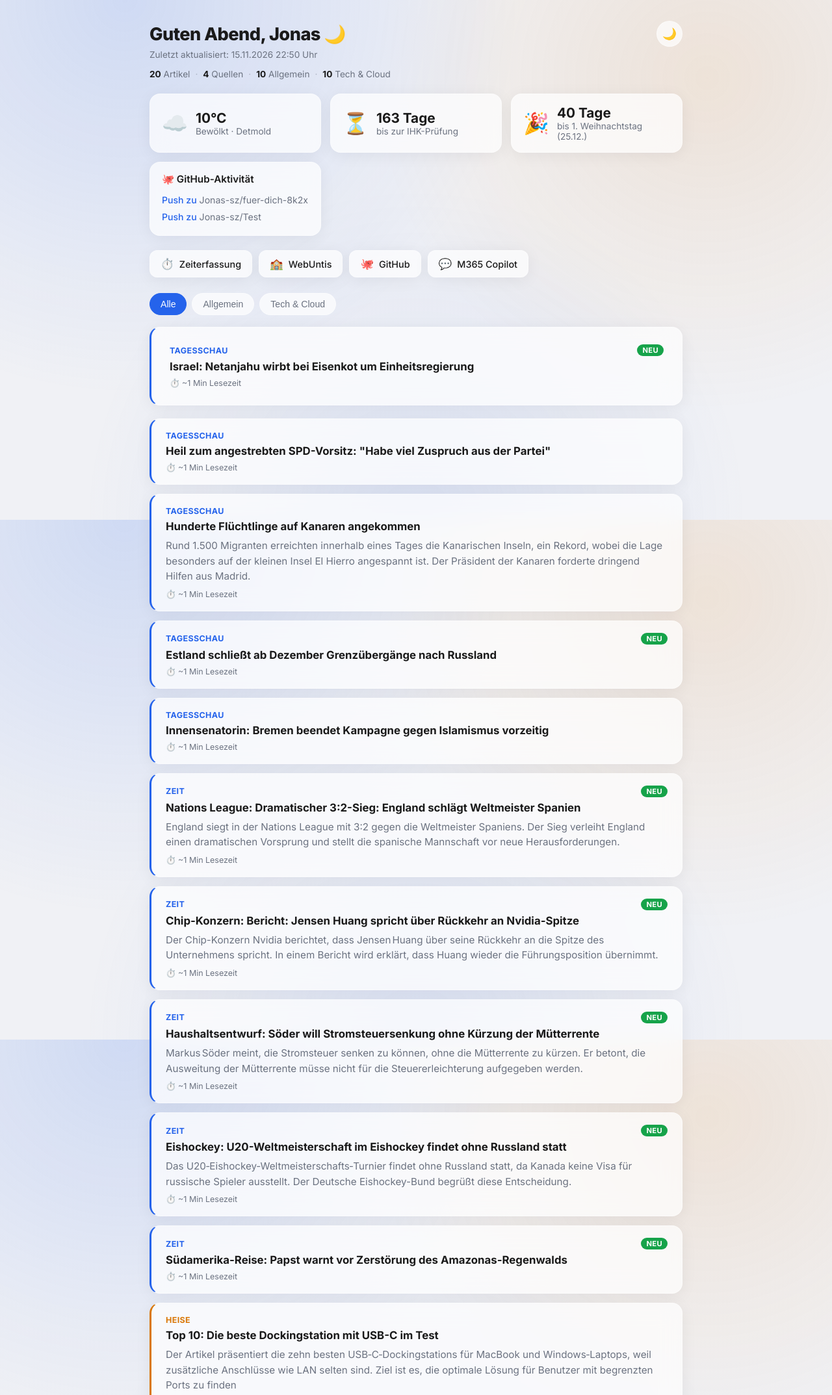
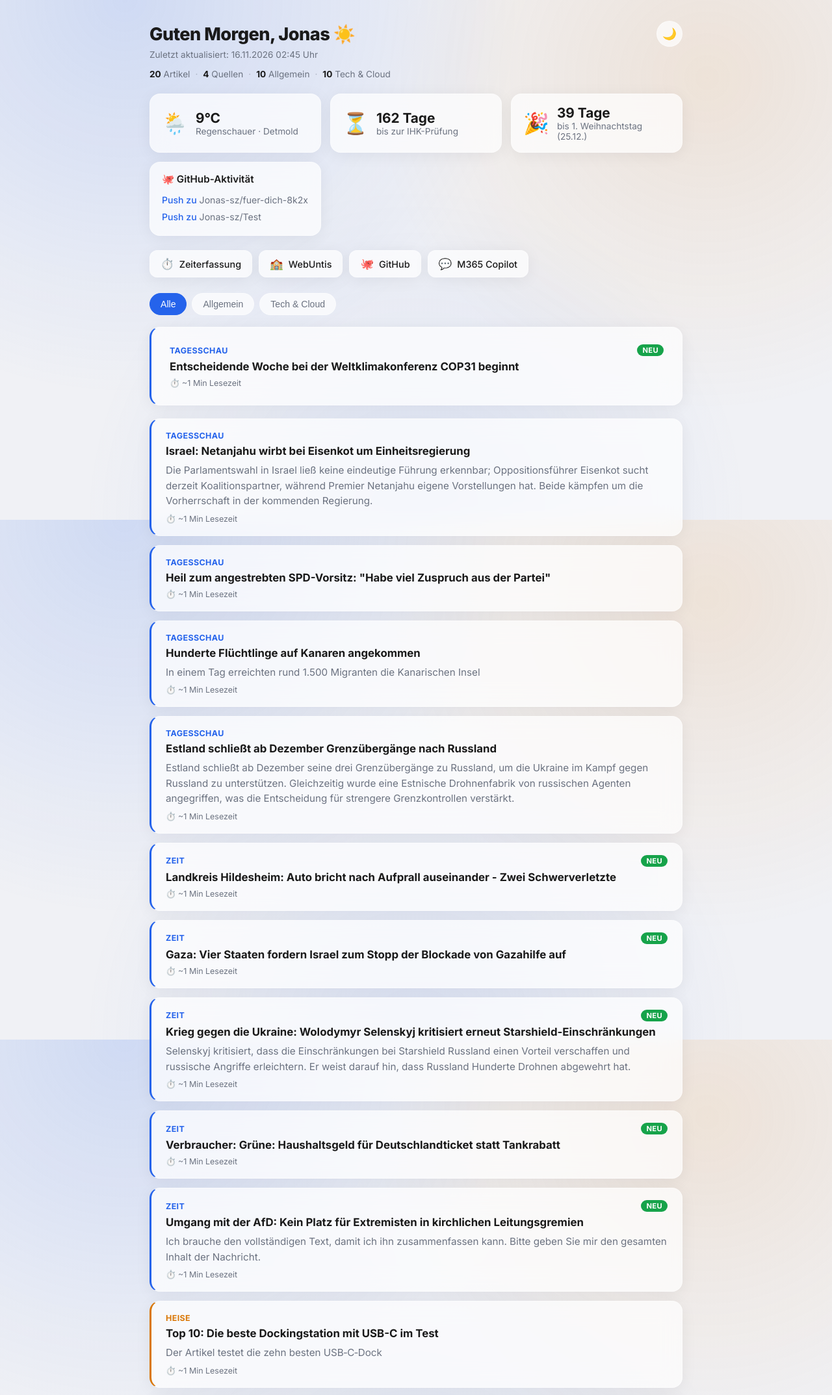
Before and after one commit to Jonas-sz/news-dashboard, a plain HTML site: page index.html in a window 1280 px wide. Shown: the top 2147 px of the page at 65% size. Drawn offline with Linux system fonts and the light colour scheme.

Commit message:
Update news

```diff
--- a/index.html
+++ b/index.html
@@ -129,10 +129,10 @@
 <body data-theme="light">
   <div id="skeleton">📰</div>
   <div class="topbar">
-    <h1>Guten Abend, Jonas 🌙</h1>
+    <h1>Guten Morgen, Jonas ☀️</h1>
     <button class="toggle-btn" id="themeToggle" aria-label="Dark Mode umschalten">🌙</button>
   </div>
-  <p class="updated">Zuletzt aktualisiert: 15.11.2026 22:50 Uhr</p>
+  <p class="updated">Zuletzt aktualisiert: 16.11.2026 02:45 Uhr</p>
 
       <div class="stats-bar">
         <div class="stat"><strong>20</strong> Artikel</div>
@@ -147,17 +147,17 @@
   <div class="widgets">
 
         <div class="widget weather">
-          <span class="weather-icon">☁️</span>
+          <span class="weather-icon">🌦️</span>
           <div>
-            <div class="weather-temp">10°C</div>
-            <div class="widget-sub">Bewölkt · Detmold</div>
+            <div class="weather-temp">9°C</div>
+            <div class="widget-sub">Regenschauer · Detmold</div>
           </div>
         </div>
 
         <div class="widget countdown">
           <span class="countdown-icon">⏳</span>
           <div>
-            <div class="countdown-days">163 Tage</div>
+            <div class="countdown-days">162 Tage</div>
             <div class="widget-sub">bis zur IHK-Prüfung</div>
           </div>
         </div>
@@ -165,7 +165,7 @@
         <div class="widget holiday">
           <span class="countdown-icon">🎉</span>
           <div>
-            <div class="countdown-days">40 Tage</div>
+            <div class="countdown-days">39 Tage</div>
             <div class="widget-sub">bis 1. Weihnachtstag (25.12.)</div>
           </div>
         </div>
@@ -190,7 +190,7 @@
             <div class="source">Tagesschau</div>
             <span class="badge-new">NEU</span>
           </div>
-          <h3><a href="https://www.tagesschau.de/ausland/asien/israel-netanjahu-einheitsregierung-100.html" target="_blank" rel="noopener">Israel: Netanjahu wirbt bei Eisenkot um Einheitsregierung</a></h3>
+          <h3><a href="https://www.tagesschau.de/ausland/asien/cop-klimagipfel-schneider-100.html" target="_blank" rel="noopener">Entscheidende Woche bei der Weltklimakonferenz COP31 beginnt</a></h3>
           <p></p>
           <div class="read-time">⏱️ ~1 Min Lesezeit</div>
         </div>
@@ -200,8 +200,8 @@
             <div class="source">Tagesschau</div>
 
           </div>
-          <h3><a href="https://www.tagesschau.de/inland/innenpolitik/heil-spd-kandidatur-100.html" target="_blank" rel="noopener">Heil zum angestrebten SPD-Vorsitz: "Habe viel Zuspruch aus der Partei"</a></h3>
-          <p></p>
+          <h3><a href="https://www.tagesschau.de/ausland/asien/israel-netanjahu-einheitsregierung-100.html" target="_blank" rel="noopener">Israel: Netanjahu wirbt bei Eisenkot um Einheitsregierung</a></h3>
+          <p>Die Parlamentswahl in Israel ließ keine eindeutige Führung erkennbar; Oppositionsführer Eisenkot sucht derzeit Koalitionspartner, während Premier Netanjahu eigene Vorstellungen hat. Beide kämpfen um die Vorherrschaft in der kommenden Regierung.</p>
           <div class="read-time">⏱️ ~1 Min Lesezeit</div>
         </div>
         <div class="card" data-category="allgemein" style="animation-delay:0.1s; --cat-color:#2563eb">
@@ -209,17 +209,17 @@
             <div class="source">Tagesschau</div>
 
           </div>
-          <h3><a href="https://www.tagesschau.de/ausland/europa/fluechtlinge-ankunft-kanaren-100.html" target="_blank" rel="noopener">Hunderte Flüchtlinge auf Kanaren angekommen</a></h3>
-          <p>Rund 1.500 Migranten erreichten innerhalb eines Tages die Kanarischen Inseln, ein Rekord, wobei die Lage besonders auf der kleinen Insel El Hierro angespannt ist. Der Präsident der Kanaren forderte dringend Hilfen aus Madrid.</p>
+          <h3><a href="https://www.tagesschau.de/inland/innenpolitik/heil-spd-kandidatur-100.html" target="_blank" rel="noopener">Heil zum angestrebten SPD-Vorsitz: "Habe viel Zuspruch aus der Partei"</a></h3>
+          <p></p>
           <div class="read-time">⏱️ ~1 Min Lesezeit</div>
         </div>
         <div class="card" data-category="allgemein" style="animation-delay:0.15000000000000002s; --cat-color:#2563eb">
           <div class="card-top">
             <div class="source">Tagesschau</div>
-            <span class="badge-new">NEU</span>
+
           </div>
-          <h3><a href="https://www.tagesschau.de/ausland/europa/estland-russland-grenze-geschlossen-100.html" target="_blank" rel="noopener">Estland schließt ab Dezember Grenzübergänge nach Russland</a></h3>
-          <p></p>
+          <h3><a href="https://www.tagesschau.de/ausland/europa/fluechtlinge-ankunft-kanaren-100.html" target="_blank" rel="noopener">Hunderte Flüchtlinge auf Kanaren angekommen</a></h3>
+          <p>In einem Tag erreichten rund 1.500 Migranten die Kanarischen Insel</p>
           <div class="read-time">⏱️ ~1 Min Lesezeit</div>
         </div>
         <div class="card" data-category="allgemein" style="animation-delay:0.2s; --cat-color:#2563eb">
@@ -227,8 +227,8 @@
             <div class="source">Tagesschau</div>
 
           </div>
-          <h3><a href="https://www.tagesschau.de/inland/innenpolitik/bremen-beendet-kampagne-gegen-islamismus-vorzeitig-100.html" target="_blank" rel="noopener">Innensenatorin: Bremen beendet Kampagne gegen Islamismus vorzeitig</a></h3>
-          <p></p>
+          <h3><a href="https://www.tagesschau.de/ausland/europa/estland-russland-grenze-geschlossen-100.html" target="_blank" rel="noopener">Estland schließt ab Dezember Grenzübergänge nach Russland</a></h3>
+          <p>Estland schließt ab Dezember seine drei Grenzübergänge zu Russland, um die Ukraine im Kampf gegen Russland zu unterstützen. Gleichzeitig wurde eine Estnische Drohnenfabrik von russischen Agenten angegriffen, was die Entscheidung für strengere Grenzkontrollen verstärkt.</p>
           <div class="read-time">⏱️ ~1 Min Lesezeit</div>
         </div>
         <div class="card" data-category="allgemein" style="animation-delay:0.25s; --cat-color:#2563eb">
@@ -236,8 +236,8 @@
             <div class="source">Zeit</div>
             <span class="badge-new">NEU</span>
           </div>
-          <h3><a href="https://www.zeit.de/news/2026-11/15/dramatischer-3-2-sieg-england-schlaegt-weltmeister-spanien" target="_blank" rel="noopener">Nations League: Dramatischer 3:2-Sieg: England schlägt Weltmeister Spanien</a></h3>
-          <p>England siegt in der Nations League mit 3:2 gegen die Weltmeister Spaniens. Der Sieg verleiht England einen dramatischen Vorsprung und stellt die spanische Mannschaft vor neue Herausforderungen.</p>
+          <h3><a href="https://www.zeit.de/news/2026-11/16/auto-bricht-nach-aufprall-auseinander-zwei-schwerverletzte" target="_blank" rel="noopener">Landkreis Hildesheim: Auto bricht nach Aufprall auseinander - Zwei Schwerverletzte</a></h3>
+          <p></p>
           <div class="read-time">⏱️ ~1 Min Lesezeit</div>
         </div>
         <div class="card" data-category="allgemein" style="animation-delay:0.30000000000000004s; --cat-color:#2563eb">
@@ -245,8 +245,8 @@
             <div class="source">Zeit</div>
             <span class="badge-new">NEU</span>
           </div>
-          <h3><a href="https://www.zeit.de/news/2026-11/15/bericht-jensen-huang-spricht-ueber-rueckkehr-an-nvidia-spitze" target="_blank" rel="noopener">Chip-Konzern: Bericht: Jensen Huang spricht über Rückkehr an Nvidia-Spitze</a></h3>
-          <p>Der Chip-Konzern Nvidia berichtet, dass Jensen Huang über seine Rückkehr an die Spitze des Unternehmens spricht. In einem Bericht wird erklärt, dass Huang wieder die Führungsposition übernimmt.</p>
+          <h3><a href="https://www.zeit.de/politik/ausland/2025-10/krieg-gaza-israel-hamas-liveblog" target="_blank" rel="noopener">Gaza: Vier Staaten fordern Israel zum Stopp der Blockade von Gazahilfe auf</a></h3>
+          <p></p>
           <div class="read-time">⏱️ ~1 Min Lesezeit</div>
         </div>
         <div class="card" data-category="allgemein" style="animation-delay:0.35000000000000003s; --cat-color:#2563eb">
@@ -254,8 +254,8 @@
             <div class="source">Zeit</div>
             <span class="badge-new">NEU</span>
           </div>
-          <h3><a href="https://www.zeit.de/politik/deutschland/2026-11/muetterrente-csu-markus-soeder-stromsteuer" target="_blank" rel="noopener">Haushaltsentwurf: Söder will Stromsteuersenkung ohne Kürzung der Mütterrente</a></h3>
-          <p>Markus Söder meint, die Stromsteuer senken zu können, ohne die Mütterrente zu kürzen. Er betont, die Ausweitung der Mütterrente müsse nicht für die Steuererleichterung aufgegeben werden.</p>
+          <h3><a href="https://www.zeit.de/politik/ausland/ukraine-krieg-news-liveblog" target="_blank" rel="noopener">Krieg gegen die Ukraine: Wolodymyr Selenskyj kritisiert erneut Starshield-Einschränkungen</a></h3>
+          <p>Selenskyj kritisiert, dass die Einschränkungen bei Starshield Russland einen Vorteil verschaffen und russische Angriffe erleichtern. Er weist darauf hin, dass Russland Hunderte Drohnen abgewehrt hat.</p>
           <div class="read-time">⏱️ ~1 Min Lesezeit</div>
         </div>
         <div class="card" data-category="allgemein" style="animation-delay:0.4s; --cat-color:#2563eb">
@@ -263,8 +263,8 @@
             <div class="source">Zeit</div>
             <span class="badge-new">NEU</span>
           </div>
-          <h3><a href="https://www.zeit.de/sport/2026-11/u20-eishockey-wm-kanada-russland-visa-iihf" target="_blank" rel="noopener">Eishockey: U20-Weltmeisterschaft im Eishockey findet ohne Russland statt</a></h3>
-          <p>Das U20‑Eishockey‑Weltmeisterschafts‑Turnier findet ohne Russland statt, da Kanada keine Visa für russische Spieler ausstellt. Der Deutsche Eishockey-Bund begrüßt diese Entscheidung.</p>
+          <h3><a href="https://www.zeit.de/news/2026-11/16/gruene-haushaltsgeld-fuer-deutschlandticket-statt-tankrabatt" target="_blank" rel="noopener">Verbraucher: Grüne: Haushaltsgeld für Deutschlandticket statt Tankrabatt</a></h3>
+          <p></p>
           <div class="read-time">⏱️ ~1 Min Lesezeit</div>
         </div>
         <div class="card" data-category="allgemein" style="animation-delay:0.45s; --cat-color:#2563eb">
@@ -272,8 +272,8 @@
             <div class="source">Zeit</div>
             <span class="badge-new">NEU</span>
           </div>
-          <h3><a href="https://www.zeit.de/news/2026-11/15/papst-feiert-gottesdienst-in-3-700-metern-hoehe-in-den-anden" target="_blank" rel="noopener">Südamerika-Reise: Papst warnt vor Zerstörung des Amazonas-Regenwalds</a></h3>
-          <p></p>
+          <h3><a href="https://www.zeit.de/news/2026-11/16/kein-platz-fuer-extremisten-in-kirchlichen-leitungsgremien" target="_blank" rel="noopener">Umgang mit der AfD: Kein Platz für Extremisten in kirchlichen Leitungsgremien</a></h3>
+          <p>Ich brauche den vollständigen Text, damit ich ihn zusammenfassen kann. Bitte geben Sie mir den gesamten Inhalt der Nachricht.</p>
           <div class="read-time">⏱️ ~1 Min Lesezeit</div>
         </div>
         <div class="card" data-category="tech" style="animation-delay:0.5s; --cat-color:#d97706">
@@ -282,7 +282,7 @@
 
           </div>
           <h3><a href="https://www.heise.de/bestenlisten/testsieger/top-10-die-beste-dockingstation-im-test-strom-bild-und-daten-ueber-ein-kabel/nvxfwxg?wt_mc=rss.red.ho.ho.atom.beitrag.beitrag" target="_blank" rel="noopener">Top 10: Die beste Dockingstation mit USB-C im Test</a></h3>
-          <p>Der Artikel präsentiert die zehn besten USB‑C‑Dockingstations für MacBook und Windows‑Laptops, weil zusätzliche Anschlüsse wie LAN selten sind. Ziel ist es, die optimale Lösung für Benutzer mit begrenzten Ports zu finden</p>
+          <p>Der Artikel testet die zehn besten USB‑C‑Dock</p>
           <div class="read-time">⏱️ ~1 Min Lesezeit</div>
         </div>
         <div class="card" data-category="tech" style="animation-delay:0.55s; --cat-color:#d97706">
@@ -291,7 +291,7 @@
 
           </div>
           <h3><a href="https://www.heise.de/news/Datenschutzverstoss-Meta-soll-in-Italien-805-Millionen-Euro-Strafe-zahlen-11525635.html?wt_mc=rss.red.ho.ho.atom.beitrag.beitrag" target="_blank" rel="noopener">Facebook-App las Fotogalerien von Millionen italienischen Nutzern ohne Erlaubnis</a></h3>
-          <p>Meta hat mit einer Facebook‑App auf Android-Geräten Fotos von 20 Millionen italienischen Nutzern ohne deren Einwilligung gelesen.</p>
+          <p>Meta hat mit der Facebook‑App auf Android-Geräten ohne Einwilligung Fotos von rund 20 Millionen italienischen Nutzern ausgelesen. Italiens Datenschutzbehörde verhängt nun eine Geldstrafe gegen das Unternehmen.</p>
           <div class="read-time">⏱️ ~1 Min Lesezeit</div>
         </div>
         <div class="card" data-category="tech" style="animation-delay:0.6000000000000001s; --cat-color:#d97706">
@@ -300,7 +300,7 @@
 
           </div>
           <h3><a href="https://www.heise.de/news/Nvidia-Angestellte-wollen-Jensen-Huang-zurueck-11525279.html?wt_mc=rss.red.ho.ho.atom.beitrag.beitrag" target="_blank" rel="noopener">Nvidia-Angestellte wollen Jensen Huang zurück</a></h3>
-          <p>Nvidia-Mitarbeiter fordern die Rückkehr von Jensen Huang, obwohl</p>
+          <p>Nvidia-Mitarbeiter fordern die Rückkehr von Jensen Huang, nachdem seine dritte Affäre ans Licht kam und der Vorfall für einen Fallout sorgte. Trotz der Kontroversen besteht laut Berichten ein Teil der Belegschaft, dass er wieder an die Spitze zurückkehren sollte.</p>
           <div class="read-time">⏱️ ~1 Min Lesezeit</div>
         </div>
         <div class="card" data-category="tech" style="animation-delay:0.65s; --cat-color:#d97706">
@@ -309,7 +309,7 @@
 
           </div>
           <h3><a href="https://www.heise.de/news/Angriffe-auf-UnrealIRCd-Sicherheitsluecke-ermoeglicht-Befehle-mit-Serverrechten-11525565.html?wt_mc=rss.red.ho.ho.atom.beitrag.beitrag" target="_blank" rel="noopener">UnrealIRCd: Angreifer nutzen Lücke für Befehle mit Serverrechten aus</a></h3>
-          <p></p>
+          <p>Der IRC‑Server UnrealIRCd ist verwundbar, und Angreifer nutzen eine Sicherheitsl</p>
           <div class="read-time">⏱️ ~1 Min Lesezeit</div>
         </div>
         <div class="card" data-category="tech" style="animation-delay:0.7000000000000001s; --cat-color:#d97706">
@@ -318,7 +318,7 @@
 
           </div>
           <h3><a href="https://www.heise.de/bestenlisten/ratgeber/verkehrte-welt-beim-milbensauger-test-kaercher-kostet-die-haelfte-des-jimmy/c4vs6pm?wt_mc=rss.red.ho.ho.atom.beitrag.beitrag" target="_blank" rel="noopener">Verkehrte Welt beim Milbensauger-Test: Kärcher kostet die Hälfte des Jimmy</a></h3>
-          <p></p>
+          <p>Kärcher's Milbensauger kostet 89 €, also nur die Hälfte</p>
           <div class="read-time">⏱️ ~1 Min Lesezeit</div>
         </div>
         <div class="card" data-category="tech" style="animation-delay:0.75s; --cat-color:#d97706">
@@ -336,7 +336,7 @@
 
           </div>
           <h3><a href="https://www.golem.de/news/lieferungen-amazon-drohnenlaerm-veraergert-anwohner-2611-215235.html" target="_blank" rel="noopener">Lieferungen: Amazon-Drohnenlärm verärgert Anwohner</a></h3>
-          <p>Amazon plant, die Lieferdrohnen-Länder in den USA stark auszubauen. Mehrere Bundesstaaten wollen dagegen wegen der zunehmenden Lärmbelästigung vorgehen.</p>
+          <p>Amazon plant, die Einsatzgebiete seiner Lieferdrohnen in den USA massiv zu erweitern. Mehrere US-Bundesstaaten reagieren mit Gegenmaßnahmen gegen den damit verbundenen Lärm.</p>
           <div class="read-time">⏱️ ~1 Min Lesezeit</div>
         </div>
         <div class="card" data-category="tech" style="animation-delay:0.8500000000000001s; --cat-color:#d97706">
@@ -345,7 +345,7 @@
 
           </div>
           <h3><a href="https://www.golem.de/news/eeg-reform-einspeiseverguetung-fuer-kleine-solaranlagen-soll-bleiben-2611-215234.html" target="_blank" rel="noopener">EEG-Reform: Einspeisevergütung für kleine Solaranlagen soll bleiben</a></h3>
-          <p>Die Wirtschaftsministerin Katerina Reiche plante, die Einspeisevergütung für kleine Solaranlagen auslaufen zu lassen. Der Plan ist nun vom Tisch und die Vergütung wird beibehalten.</p>
+          <p></p>
           <div class="read-time">⏱️ ~1 Min Lesezeit</div>
         </div>
         <div class="card" data-category="tech" style="animation-delay:0.9s; --cat-color:#d97706">
@@ -354,7 +354,7 @@
 
           </div>
           <h3><a href="https://www.golem.de/news/anzeige-beliebter-nass-trockensauger-von-roborock-zum-neuen-amazon-bestpreis-nur-149-euro-2611-215186.html" target="_blank" rel="noopener">Anzeige: Beliebter Nass-Trockensauger von Roborock zum neuen Amazon-Bestpreis nur 149 Euro</a></h3>
-          <p>Der Roborock F25 GT Gen 2 ist jetzt bei Amazon zum Bestpreis von 149 Euro</p>
+          <p></p>
           <div class="read-time">⏱️ ~1 Min Lesezeit</div>
         </div>
         <div class="card" data-category="tech" style="animation-delay:0.9500000000000001s; --cat-color:#d97706">
@@ -363,7 +363,7 @@
 
           </div>
           <h3><a href="https://www.golem.de/news/anleger-suchen-rendite-bitcoin-faellt-2611-215232.html" target="_blank" rel="noopener">Anleger suchen Rendite: Bitcoin fällt</a></h3>
-          <p></p>
+          <p>Bitcoin und Gold leiden unter steigender Inflation und höheren Zinserwartungen, was zu Kursverlusten führt. Gleichzeitig lockt der KI‑Boom jedoch neues Kapital an.</p>
           <div class="read-time">⏱️ ~1 Min Lesezeit</div>
         </div>
 
```
